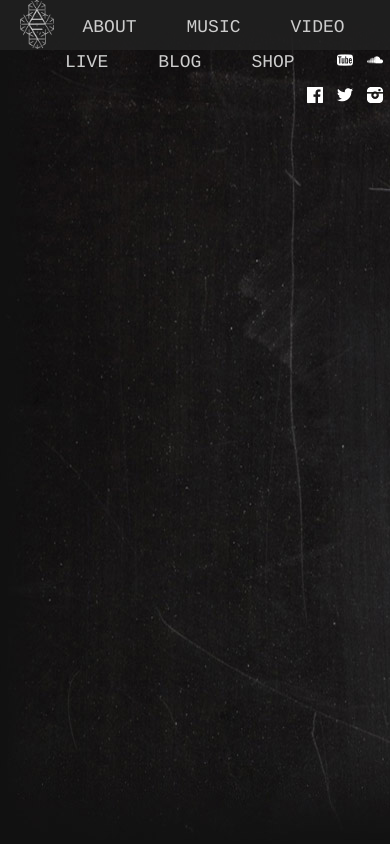
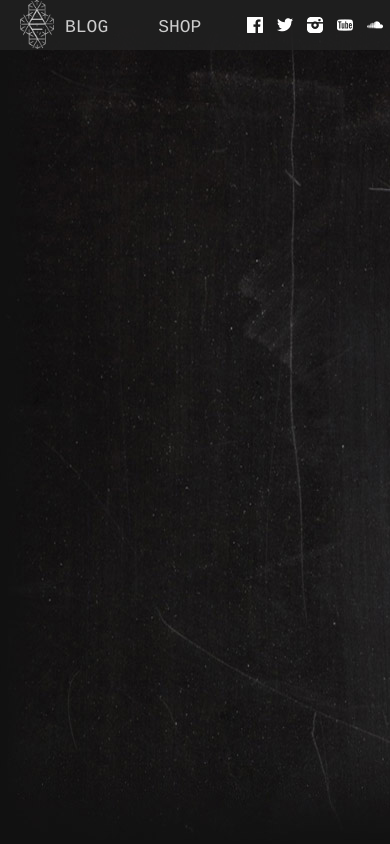
Before and after one commit to jranks123/webtech, a plain HTML site: page arx/index.html in a window 390 px wide. Drawn offline with Linux system fonts and the light colour scheme.

Commit message:
started to work on 640< px version

```diff
--- a/arx/index.html
+++ b/arx/index.html
@@ -4,7 +4,7 @@
         <meta charset="utf-8">
         <title>Arcade Fire</title>
         <meta name="description" content="">
-        <meta name="viewport" content="width=device-width">
+        <meta name="viewport" content="width=device-width, minimum-scale=1.0, maximum-scale=1.0">
         <link rel="stylesheet" href="main.css">
         <script src="js/vendor/modernizr.custom.js"></script>
         <style>body{background:url(<! image url here >) no-repeat;background-attachment:fixed}</style>
@@ -13,11 +13,11 @@
         <div class="nav">
         <div class="logo"><img src="img/logo_white.png" alt="arcade fire logo"></div>
           <ul>
-            <li class="inPage" id="homeAbout"><a href="#homeAbout" title="Band">About</a></li>
-            <li class="inPage"><a href="#homeAudio" title="Audio">Music</a></li>
-            <li class="inPage"><a href="#homeVideo" title="Video">Video</a></li>
-            <li class="inPage"><a href="#homeLive" title="Live">Live</a></li>
-            <li class="inPage"><a href="http://radkey.shopsilentempire.com/" title="Shop" target="_blank">Blog</a></li>
+            <li class="inPage Hide" id="homeAbout"><a href="#homeAbout" title="Band">About</a></li>
+            <li class="inPage Hide"><a href="#homeAudio" title="Audio">Music</a></li>
+            <li class="inPage Hide"><a href="#homeVideo" title="Video">Video</a></li>
+            <li class="inPage Hide"><a href="#homeLive" title="Live">Live</a></li>
+            <li class="inPage" ><a href="http://radkey.shopsilentempire.com/" title="Shop" target="_blank">Blog</a></li>
             <li class="inPage"><a href="http://radkey.tumblr.com" title="Blog">Shop</a></li>
             <li class="icon"><a class="soundcloud" href="https://soundcloud.com/radkey-band" title="SoundCloud" target="_blank">SoundCloud</a></li>
             <li class="icon"><a class="youtube" href="http://www.youtube.com/user/RADKEYVideo?feature=watch" title="YouTube" target="_blank">YouTube</a></li>
--- a/arx/main.css
+++ b/arx/main.css
@@ -1,4 +1,13 @@
 @import url(http://fonts.googleapis.com/css?family=Open+Sans:100,200,300,400,600,700,800,900);
+
+
+@media screen and (max-width: 640px){
+  .Hide{
+    display: none;
+  }
+
+}
+
 
 body{
   background:url(img/bg_chalk.jpg) no-repeat;
```
